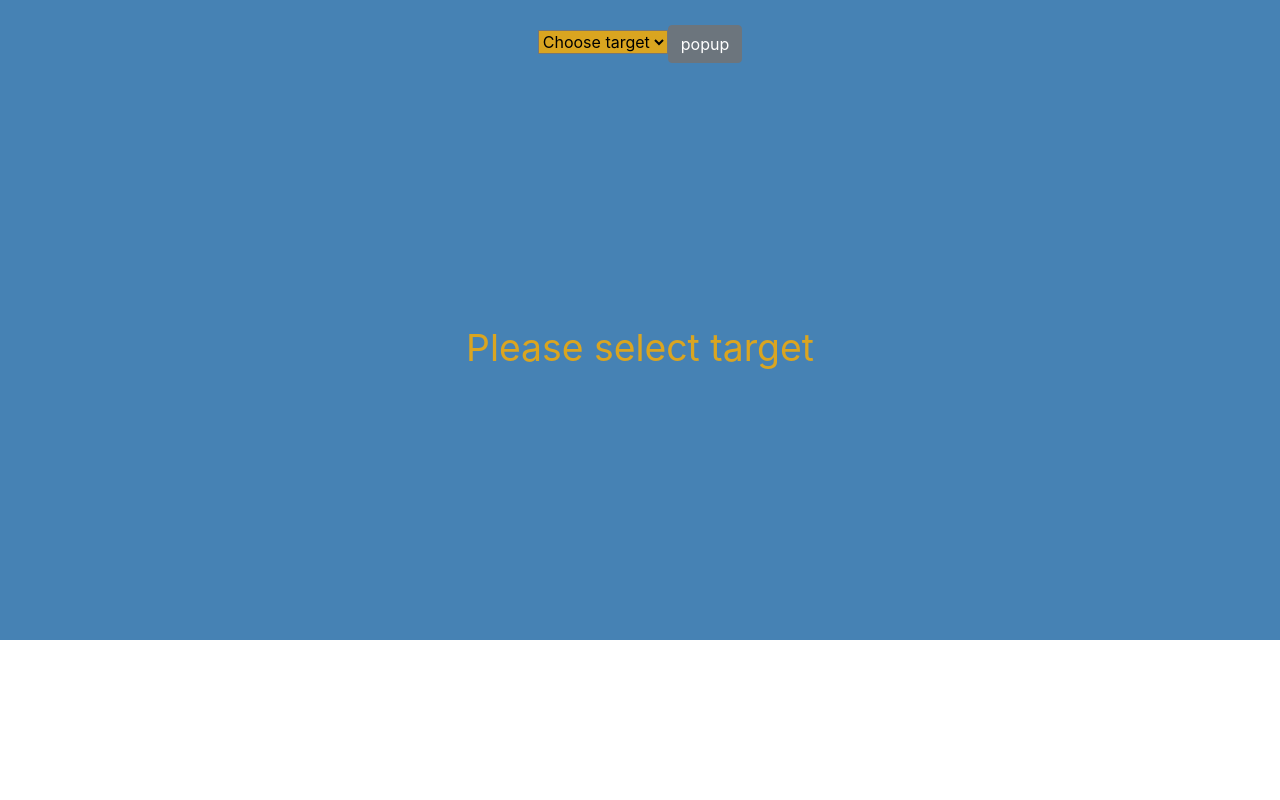
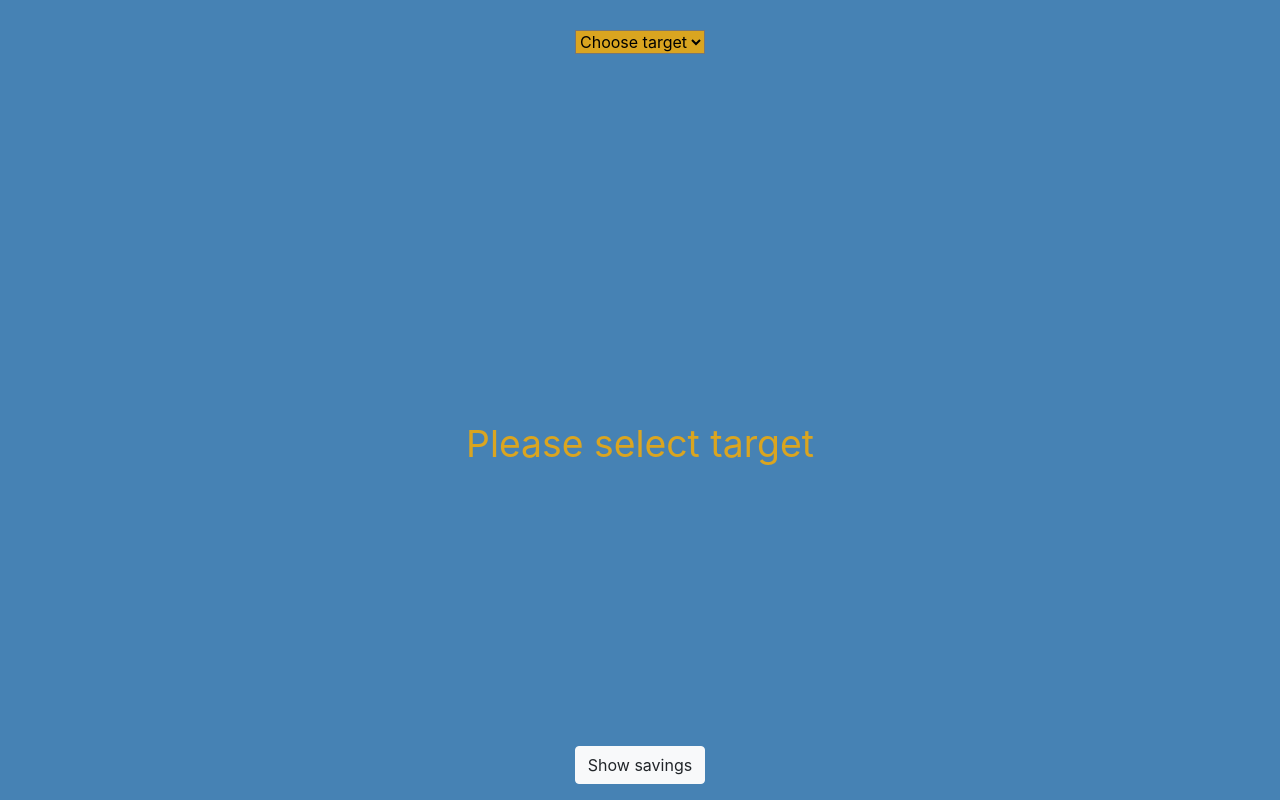
Before and after one commit to matikka96/MVP_Flamingo, a React (Create React App) app: page / in a window 1280 px wide. Built offline with nearby package versions, Linux system fonts and the light colour scheme.

Commit message:
savings-button bettered + table for savings

```diff
--- a/public/index.html
+++ b/public/index.html
@@ -25,7 +25,7 @@
   <title>React App</title>
 </head>
 
-<body style="overflow: hidden;">
+<body style="overflow: hidden; background-color: steelblue;">
   <noscript>You need to enable JavaScript to run this app.</noscript>
   <div id="root"></div>
   <!--
--- a/src/App.css
+++ b/src/App.css
@@ -1,12 +1,15 @@
+body {
+  background-color: steelblue;
+}
 .App {
   position: fixed;
   top: 0;
   left: 0;
-  /* overflow: hidden; */
+
   display: flex;
   flex-direction: column;
   text-align: center;
-  height: 80vh;
+  height: 100vh;
   width: 100vw;
   background-color: steelblue;
 }
@@ -71,7 +74,8 @@
 .slider-container {
   background-color: black;
   width: 1px;
-  height: 100%;
+  /* height: 100%; */
+  flex-grow: 1;
   margin: 0 auto;
 }
 .app-header {
--- a/src/App.js
+++ b/src/App.js
@@ -31,11 +31,11 @@ class App extends Component {
     }
   }
 
-  componentDidMount() {
-    document.body.ontouchmove = e => {
-      e.preventDefault();
-    };
-  }
+  // componentDidMount() {
+  //   document.body.ontouchmove = e => {
+  //     e.preventDefault();
+  //   };
+  // }
 
   handleNewSaving = (target, amount) => {
     this.setState({
@@ -118,24 +118,18 @@ class App extends Component {
               </option>
             ))}
           </select>
-          <button
-            type="button"
-            className="btn btn-secondary"
-            onClick={() => this.handlePopupTrigger()}
-          >
-            popup
-          </button>
+
           <div className="CancelTimer" id="cancelTimer">
             <button className="cancelButton" onClick={handleCancelTimer}>
               Cancel
             </button>
           </div>
         </div>
+        <div className="app-footer d-flex flex-column justify-content-between align-items-center p-3">
           {this.state.selectedTarget === "" ? (
             <p className="greetingMessage">Please select target</p>
           ) : (
-          <div className="app-footer">
-            <div className="slider-container">
+            <div className="slider-container mb-3">
               <ReactSlider
                 min={0}
                 max={this.state.selectedTarget.price}
@@ -153,25 +147,45 @@ class App extends Component {
                 }
               />
             </div>
-          </div>
           )}
-        <div id="popup" className="container bg-warning mx-auto rounded-top">
-          {this.state.savings.length === 0 ? null : (
-            <div>
-              <h3>Savings:</h3>
-              {this.state.savings.map((s, index) => (
-                <div key={index}>
-                  <span>
-                    {s.target} + {s.amount}€
-                  </span>
           <button
-                    value={index}
-                    onClick={e => this.handleCancelSaving(e.target.value)}
+            className="btn btn-light d-block"
+            onClick={() => this.handlePopupTrigger()}
           >
-                    cancel
+            Show savings
           </button>
         </div>
+        <div
+          id="popup"
+          className="container bg-warning mx-auto rounded-top overflow-auto"
+        >
+          <div className="d-flex justify-content-between py-3 m-0 sticky-top bg-warning">
+            <h3>Savings</h3>
+            <button
+              className="btn btn-secondary"
+              onClick={() => this.handlePopupTrigger()}
+            >
+              Close
+            </button>
+          </div>
+          {this.state.savings.length === 0 ? null : (
+            <div className="">
+              <table className="table table-borderless table-striped text-left">
+                <thead>
+                  <tr>
+                    <th scope="Target">Taget</th>
+                    <th scope="Faving">Saving amount</th>
+                  </tr>
+                </thead>
+                <tbody>
+                  {this.state.savings.map((s, index) => (
+                    <tr key={index}>
+                      <td>{s.target}</td>
+                      <td>{s.amount}€</td>
+                    </tr>
                   ))}
+                </tbody>
+              </table>
             </div>
           )}
         </div>
```
Lines whose indentation alone changed are shown as unchanged.
